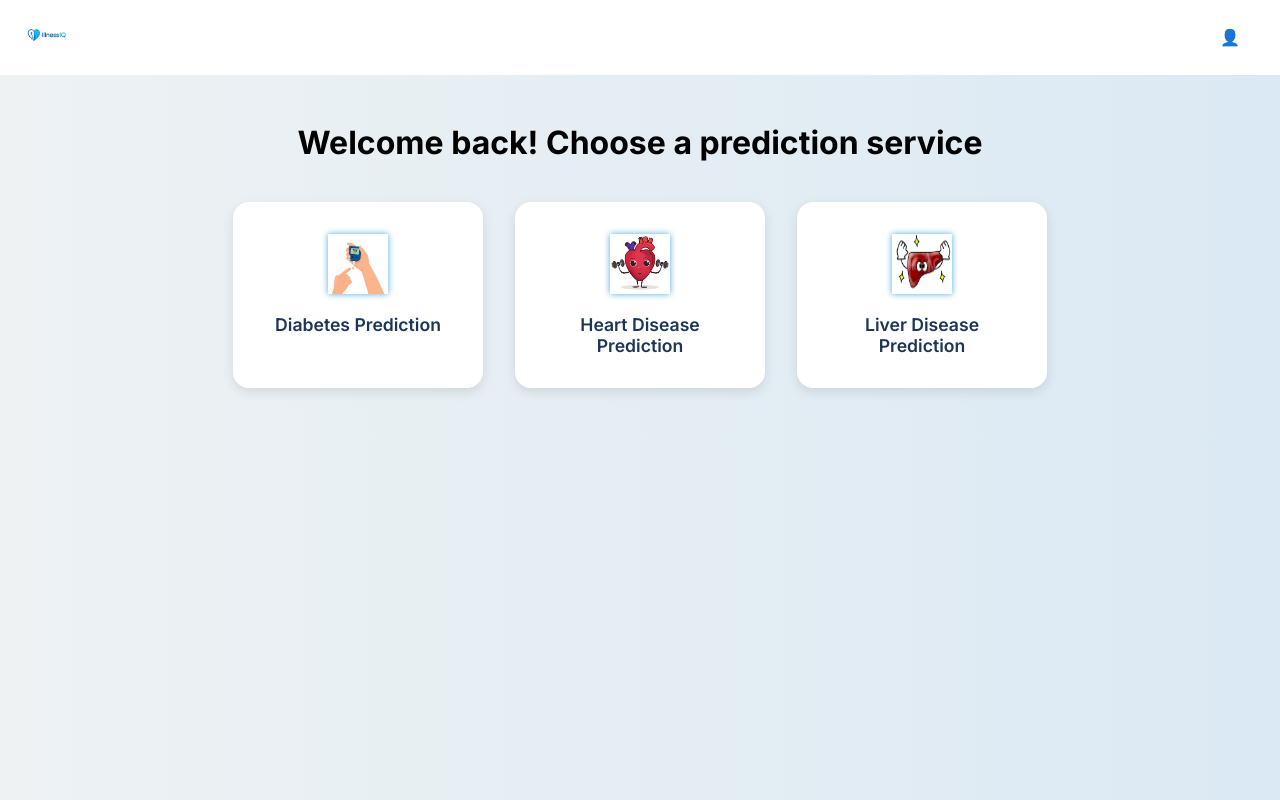
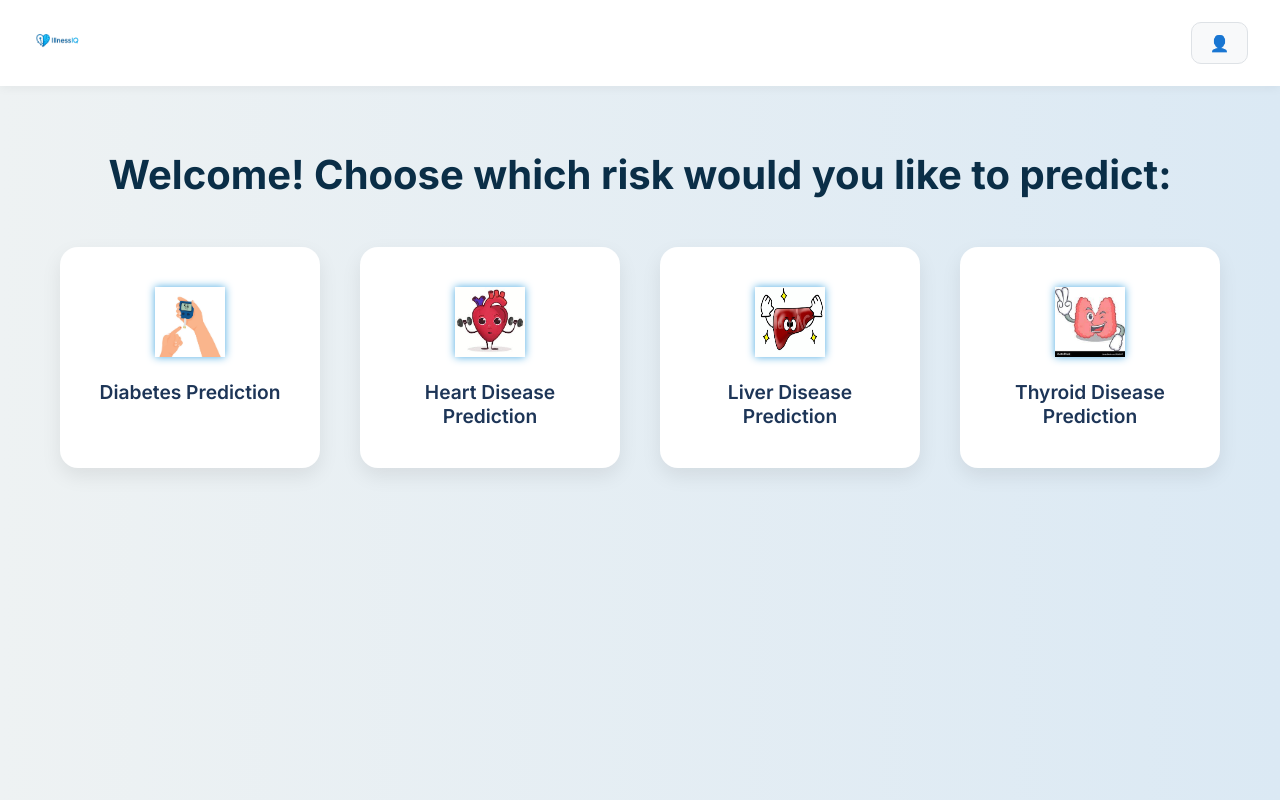
Before and after one commit to prasai-ap/IllnessIQ-minorproject-II, a Django app: page /user/ in a window 1280 px wide. Run offline with Django 5.2, Linux system fonts and the light colour scheme.

Commit message:
new disease option added

```diff
--- a/illnessiq_app/static/css/userdash.css
+++ b/illnessiq_app/static/css/userdash.css
@@ -8,6 +8,7 @@
 body {
   background: linear-gradient(to right, #eef2f3, #dbe9f4);
   color: #1d3557;
+  min-height: 100vh;
 }
 
 .navbar {
@@ -15,89 +16,71 @@
   justify-content: space-between;
   align-items: center;
   background-color: #ffffff;
-    padding: 0.8rem 1.5rem;
-    font-family: 'Inter', sans-serif;
-    position: relative;
-    z-index: 100;
+  padding: 1rem 2rem;
+  box-shadow: 0 2px 10px rgba(0, 0, 0, 0.05);
+  position: sticky;
+  top: 0;
+  z-index: 1000;
 }
 
 .navbar .logo img {
-    height: 45px;
+  height: 50px;
   width: auto;
 }
 
-  .nav-links {
-    list-style: none;
-    display: flex;
-    gap: 2rem;
-  }
-
-  .nav-links a {
-    color: white;
-    text-decoration: none;
-    font-weight: 500;
-    transition: color 0.3s;
-  }
-
-  .nav-links a:hover {
-    color: #a8dadc;
-  }
-
+/* Dashboard Title */
 .dashboard {
-    padding: 3rem 2rem;
+  padding: 4rem 2rem;
   text-align: center;
 }
 
 .dashboard h1 {
-    font-size: 2rem;
-    margin-bottom: 2.5rem;
-    color: #000000;
+  font-size: 2.5rem;
+  margin-bottom: 3rem;
+  color: #0a2e47;
 }
 
+/* Card Layout */
 .card-container {
   display: flex;
   justify-content: center;
-    gap: 2rem;
+  gap: 2.5rem;
   flex-wrap: wrap;
 }
 
 .card {
-    background-color: white;
-    border-radius: 16px;
-    box-shadow: 0 4px 12px rgba(0, 0, 0, 0.1);
+  background: #ffffff;
+  border-radius: 18px;
+  box-shadow: 0 8px 20px rgba(0, 0, 0, 0.08);
   text-decoration: none;
-    padding: 2rem 1.5rem;
-    width: 250px;
-    transition: transform 0.2s ease, box-shadow 0.2s ease;
+  padding: 2.5rem 1.8rem;
+  width: 260px;
+  transition: transform 0.3s ease, box-shadow 0.3s ease;
+  text-align: center;
 }
 
 .card img {
-    width: 60px;
-    height: 60px;
-    margin-bottom: 1rem;
+  width: 70px;
+  height: 70px;
+  margin-bottom: 1.2rem;
 }
 
 .card p {
-    font-size: 1.1rem;
+  font-size: 1.2rem;
   font-weight: 600;
   color: #1d3557;
 }
 
 .card:hover {
-    transform: translateY(-8px);
-    box-shadow: 0 10px 24px rgba(0, 0, 0, 0.15);
+  transform: translateY(-10px) scale(1.02);
+  box-shadow: 0 14px 28px rgba(0, 0, 0, 0.15);
 }
 
-  .card-diabetes img {
-    filter: drop-shadow(0 0 3px rgb(74, 170, 226));
-  }
-
-  .card-heart img {
-    filter: drop-shadow(0 0 3px rgb(74, 170, 226));
-  }
-
-  .card-liver img {
-    filter: drop-shadow(0 0 3px rgb(74, 170, 226));
+.card-diabetes img,
+.card-heart img,
+.card-liver img,
+.card-thyroid img {
+  filter: drop-shadow(0 0 4px #4aaae2);
 }
 
 .dropdown {
@@ -105,14 +88,19 @@
 }
 
 .dropdown-toggle {
-    background-color: #ffffff;
-    color: rgb(0, 0, 0);
-    border: none;
+  background-color: #f8f9fa;
+  color: #1d3557;
+  border: 1px solid #dee2e6;
   font-size: 1rem;
-    padding: 0.6rem 1rem;
+  padding: 0.6rem 1.1rem;
   cursor: pointer;
-    border-radius: 8px;
+  border-radius: 10px;
   font-weight: 600;
+  transition: background-color 0.3s ease;
+}
+
+.dropdown-toggle:hover {
+  background-color: #e2e6ea;
 }
 
 .dropdown-menu {
@@ -121,16 +109,16 @@
   top: 120%;
   background-color: #ffffff;
   border-radius: 10px;
-    box-shadow: 0 8px 16px rgba(0,0,0,0.1);
+  box-shadow: 0 10px 20px rgba(0, 0, 0, 0.08);
   list-style: none;
   padding: 0.5rem 0;
   display: none;
   z-index: 999;
-    min-width: 160px;
+  min-width: 180px;
 }
 
 .dropdown-menu li {
-    border-bottom: 1px solid #eee;
+  border-bottom: 1px solid #f1f1f1;
 }
 
 .dropdown-menu li:last-child {
@@ -139,14 +127,14 @@
 
 .dropdown-menu a {
   display: block;
-    padding: 0.75rem 1rem;
+  padding: 0.9rem 1.2rem;
   color: #1d3557;
   text-decoration: none;
   transition: background 0.3s;
 }
 
 .dropdown-menu a:hover {
-    background-color: #f1f5f9;
+  background-color: #f8f9fa;
 }
 
 .show {
--- a/illnessiq_app/templates/user_dash.html
+++ b/illnessiq_app/templates/user_dash.html
@@ -24,7 +24,7 @@
   </nav>
 
   <main class="dashboard">
-    <h1>Welcome back! Choose a prediction service</h1>
+    <h1>Welcome! Choose which risk would you like to predict:</h1>
     <div class="card-container">
       <a href="" class="card card-diabetes">
         <img src="{% static 'images/diabetes.jpg' %}" alt="Diabetes" />
@@ -37,6 +37,10 @@
       <a href="" class="card card-liver">
         <img src="{% static 'images/liver.jpeg' %}" alt="Liver Disease" />
         <p>Liver Disease Prediction</p>
+      </a>
+      <a href="" class="card card-thyroid">
+        <img src="{% static 'images/thyroid.jpg' %}" alt="Thyroid Disease" />
+        <p>Thyroid Disease Prediction</p>
       </a>
     </div>
   </main>
```
Also changed, not shown: illnessiq_app/static/images/thyroid.jpg (added). Lines whose indentation alone changed are shown as unchanged.
